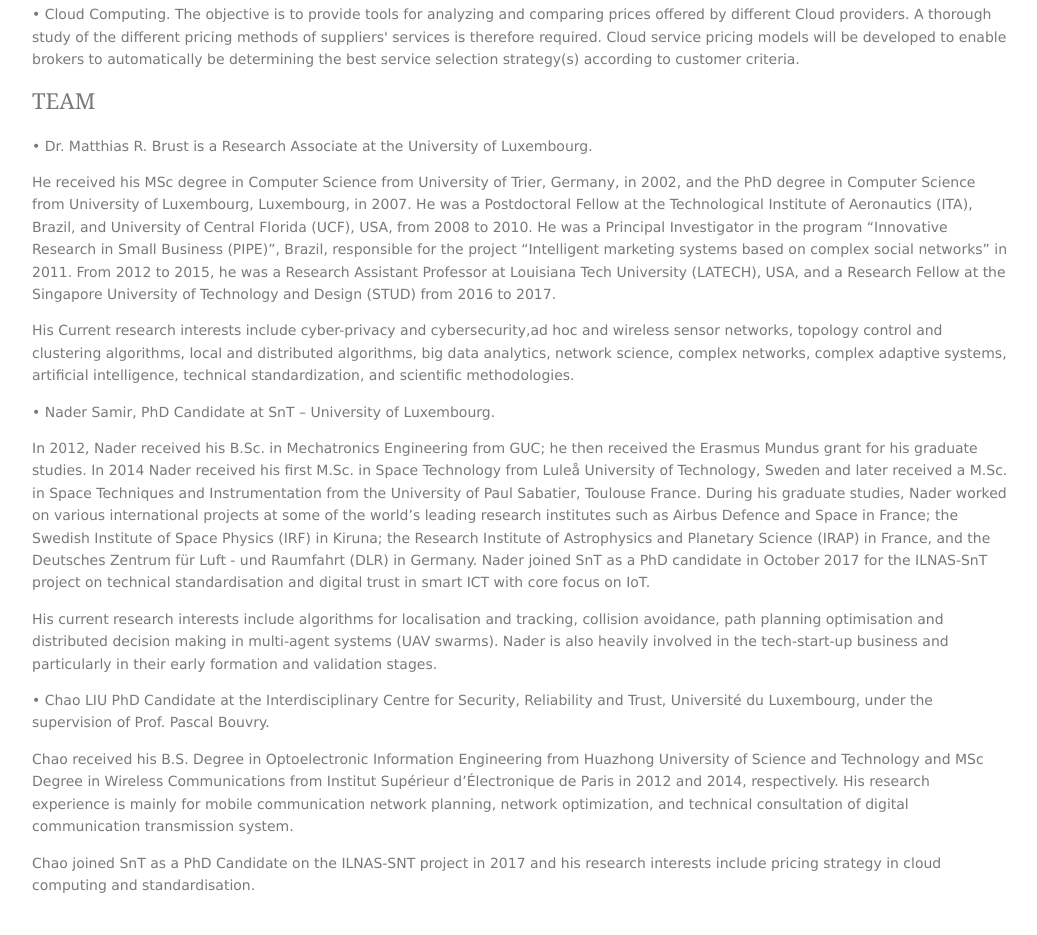
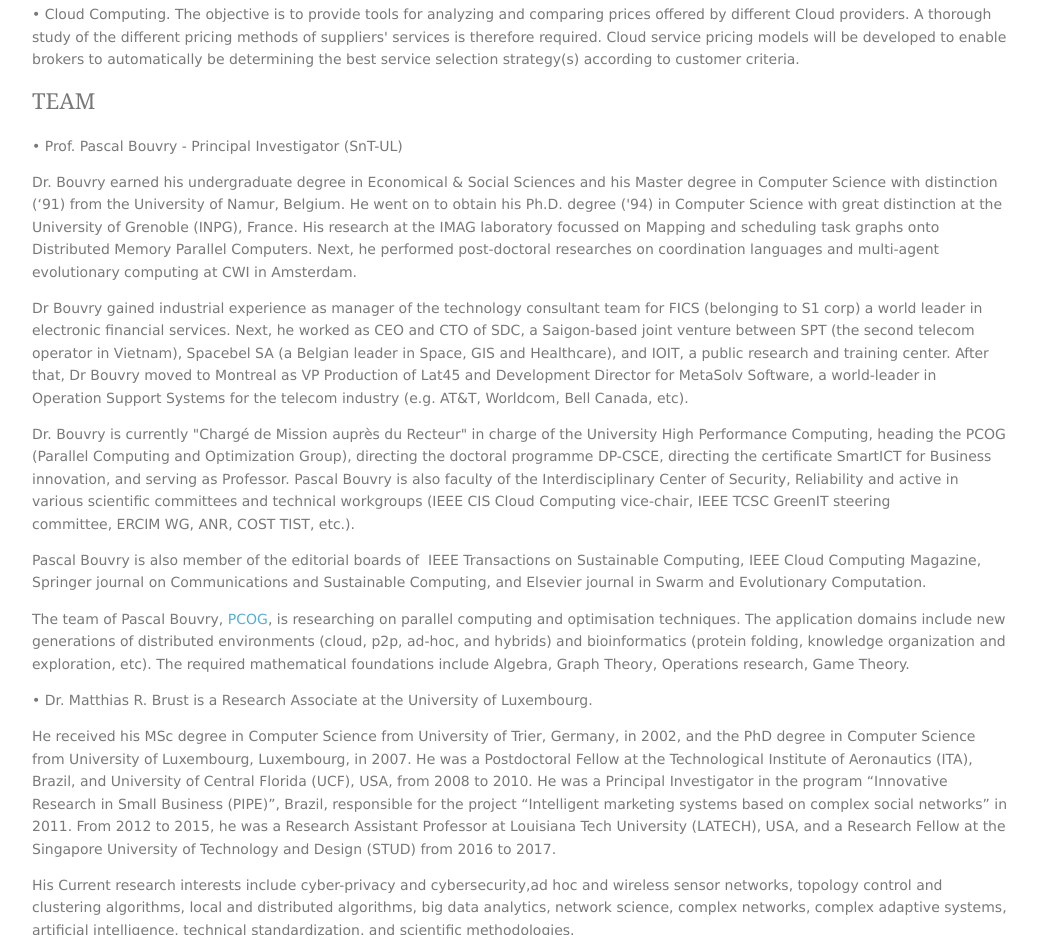
Before and after one commit to DigitalTrust/SmartICT, a plain HTML site: page pages/AboutUS.html in a window 1280 px wide. Shown: the part 854-1789 px from the top of the page, without its empty margins (119-1156 px from the left). Drawn offline with Linux system fonts and the light colour scheme.

Commit message:
Final
Prof. Pascal - Bio

```diff
--- a/pages/AboutUS.html
+++ b/pages/AboutUS.html
@@ -72,6 +72,16 @@ Licence URI: http://www.os-templates.com/template-terms
 
 
       <h2>Team</h2>
+<p> • Prof. Pascal Bouvry - Principal Investigator (SnT-UL)<p>
+
+<p>Dr. Bouvry earned his undergraduate degree in Economical & Social Sciences and his Master degree in Computer Science with distinction (‘91) from the University of Namur, Belgium. He went on to obtain his Ph.D. degree ('94) in Computer Science with great distinction at the University of Grenoble (INPG), France. His research at the IMAG laboratory focussed on Mapping and scheduling task graphs onto Distributed Memory Parallel Computers. Next, he performed post-doctoral researches on coordination languages and multi-agent evolutionary computing at CWI in Amsterdam.<p>
+<p>Dr Bouvry gained industrial experience as manager of the technology consultant team for FICS (belonging to S1 corp) a world leader in electronic financial services. Next, he worked as CEO and CTO of SDC, a Saigon-based joint venture between SPT (the second telecom operator in Vietnam), Spacebel SA (a Belgian leader in Space, GIS and Healthcare), and IOIT, a public research and training center. After that, Dr Bouvry moved to Montreal as VP Production of Lat45 and Development Director for MetaSolv Software, a world-leader in Operation Support Systems for the telecom industry (e.g. AT&T, Worldcom, Bell Canada, etc).<p>
+
+<p>Dr. Bouvry is currently "Chargé de Mission auprès du Recteur" in charge of the University High Performance Computing, heading the PCOG (Parallel Computing and Optimization Group), directing the doctoral programme DP-CSCE, directing the certificate SmartICT for Business innovation, and serving as Professor. Pascal Bouvry is also faculty of the Interdisciplinary Center of Security, Reliability and active in various scientific committees and technical workgroups (IEEE CIS Cloud Computing vice-chair, IEEE TCSC GreenIT steering committee, ERCIM WG, ANR, COST TIST, etc.).<p>
+<p>Pascal Bouvry is also member of the editorial boards of  IEEE Transactions on Sustainable Computing, IEEE Cloud Computing Magazine, Springer journal on Communications and Sustainable Computing, and Elsevier journal in Swarm and Evolutionary Computation.<p>
+
+<p>The team of Pascal Bouvry,<a href="https://pcog.uni.lu"> PCOG</a>, is researching on parallel computing and optimisation techniques. The application domains include new generations of distributed environments (cloud, p2p, ad-hoc, and hybrids) and bioinformatics (protein folding, knowledge organization and exploration, etc). The required mathematical foundations include Algebra, Graph Theory, Operations research, Game Theory.<p>
+
       <p> • Dr. Matthias R. Brust is a Research Associate at the University of Luxembourg.<p>
       <p>He received his MSc degree in Computer Science from University of Trier, Germany, in 2002, and the PhD degree in Computer Science from University of Luxembourg, Luxembourg, in 2007. He was a Postdoctoral Fellow at the Technological Institute of Aeronautics (ITA), Brazil, and University of Central Florida (UCF), USA, from 2008 to 2010. He was a Principal Investigator in the program “Innovative Research in Small Business (PIPE)”, Brazil, responsible for the project “Intelligent marketing systems based on complex social networks” in 2011. From 2012 to 2015, he was a Research Assistant Professor at Louisiana Tech University (LATECH), USA, and a Research Fellow at the Singapore University of Technology and Design (STUD) from 2016 to 2017.<p>
       <p>His Current research interests include cyber-privacy and cybersecurity,ad hoc and wireless sensor networks, topology control and clustering algorithms, local and distributed algorithms, big data analytics, network science, complex networks, complex adaptive systems, artificial intelligence, technical standardization, and scientific methodologies.<p>
```
Also changed, not shown: 1 other file.
